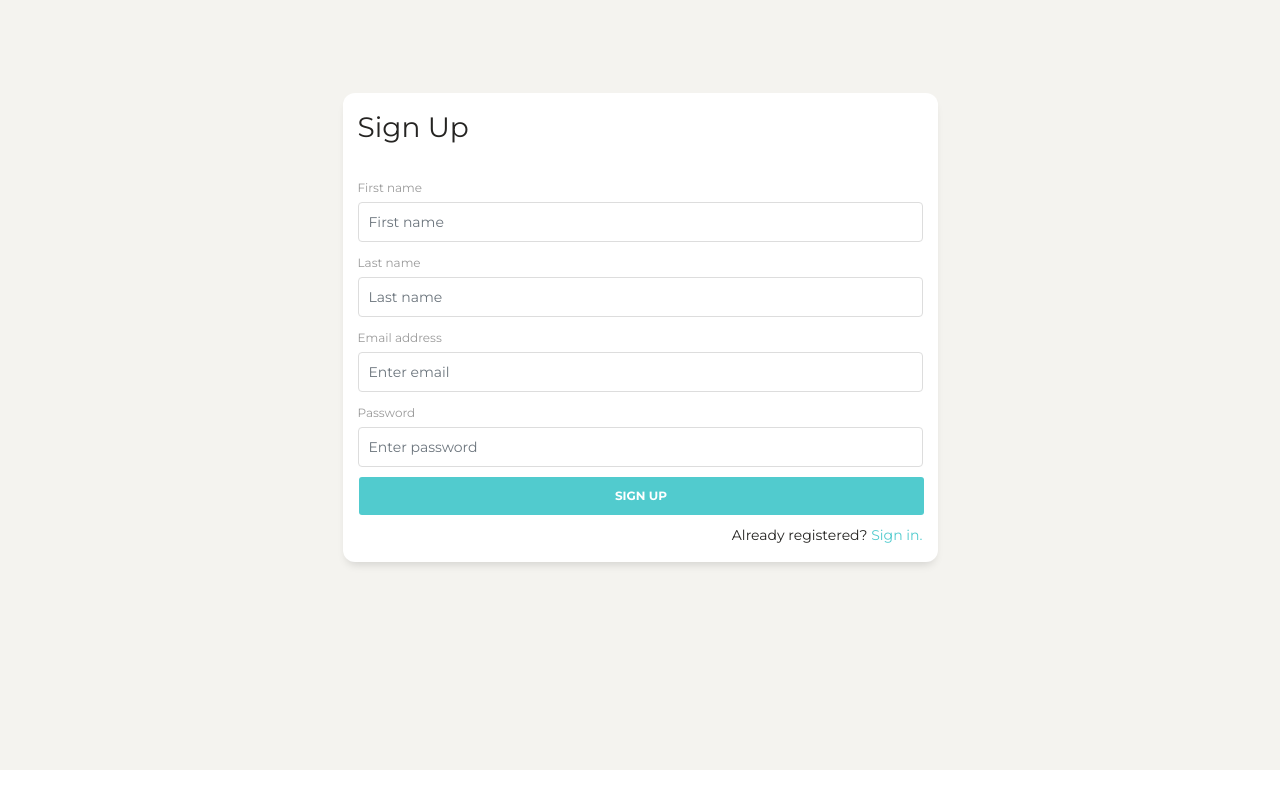
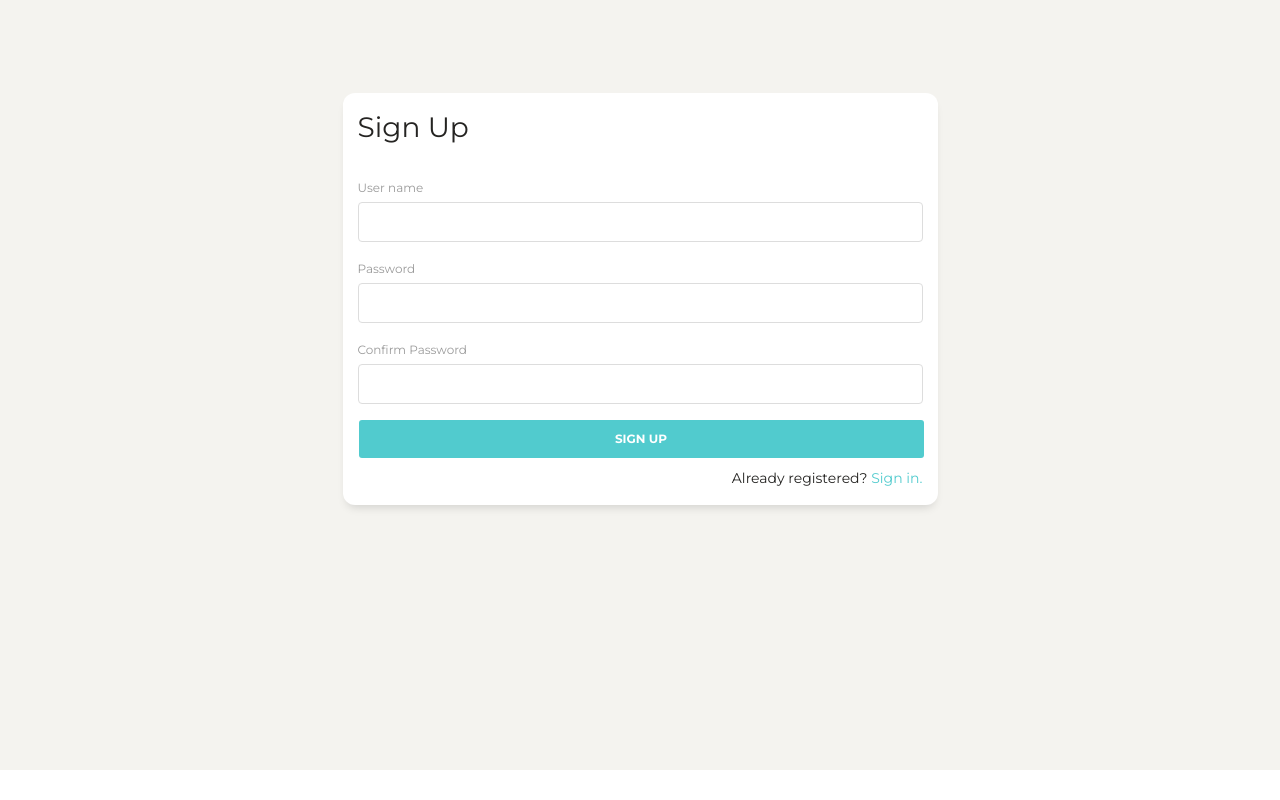
Before and after one commit to jsarja/Stock-Price-Sandbox, a React (Create React App) app in the folder src/client/: page /sign-up in a window 1280 px wide. Built offline with nearby package versions, Linux system fonts and the light colour scheme.

Commit message:
Client Sign Up: Send POST-request to server when form is submited and handle possible errors returned by the server.

```diff
--- /dev/null
+++ b/src/client/src/api/authentication.js
@@ -0,0 +1,29 @@
+const baseURL = 'http://127.0.0.1:8000/api/auth';
+
+export const signIn = async (userData) => {
+    const response = await fetch(`${baseURL}/sign_in`,
+        {
+            method: 'POST',
+            body: JSON.stringify(userData),
+            // headers:{
+            //     'Content-Type': 'application/json',
+            //     'Authorization': googleId
+            // }
+        }
+    );
+    return response;
+}
+
+export const signUp = async (userData) => {
+    const response = await fetch(`${baseURL}/sign_up`,
+        {
+            method: 'POST',
+            body: JSON.stringify(userData),
+            headers:{
+                'Content-Type': 'application/json',
+                //'Authorization': googleId
+            }
+        }
+    );
+    return response;
+}
--- a/src/client/src/views/auth/SignUp.js
+++ b/src/client/src/views/auth/SignUp.js
@@ -1,35 +1,90 @@
 import React, { Component } from "react";
 import { Link } from "react-router-dom";
 
+import { signUp } from '../../api/authentication';
+
 export default class SignUp extends Component {
+    constructor(props) {
+        super(props);
+        this.state = { username: '', password: '', passwordCheck: '',
+            userError: '', passError: '', passCheckErr: '' };
+        this.handleInputChange = this.handleInputChange.bind(this);
+        this.formSubmit = this.formSubmit.bind(this);
+    }
+
+    handleInputChange(event) {
+        this.setState({ [event.target.name]: event.target.value});
+    }
+
+    formSubmit = async (e) => {
+        e.preventDefault();
+        this.setState({userError: '', passError: '', passCheckErr: '' })
+        const {username, password, passwordCheck} = this.state;
+        const result = await signUp({username, password, passwordCheck});
+        const returnData = await result.json();
+        if(result.status == 201) {
+
+        }
+        else {
+            const userError = 'username' in returnData ? returnData['username']  : '';
+            const passError = 'password' in returnData ? returnData['password'] : '';
+            const passCheckErr = 'passwordCheck' in returnData ? returnData['passwordCheck'] : '';
+            this.setState({userError, passError, passCheckErr });
+            console.log(returnData);
+        }
+    }
+
     render() {
         return (
             <div className="row">
                 <div className="col-md-8 offset-md-2 col-lg-6 offset-lg-3">
                     <div className="card-stats card">
                         <div className="card-body">
-                            <form>
+                            <form onSubmit={this.formSubmit}>
                                 <h3>Sign Up</h3>
 
                                 <div className="form-group">
-                                    <label>First name</label>
-                                    <input type="text" className="form-control" placeholder="First name" />
+                                    <label>User name</label>
+                                    <input
+                                        name="username"
+                                        value={this.state.username}
+                                        onChange={this.handleInputChange}
+                                        type="text"
+                                        className="form-control"
+
+                                    />
                                 </div>
-
-                                <div className="form-group">
-                                    <label>Last name</label>
-                                    <input type="text" className="form-control" placeholder="Last name" />
-                                </div>
-
-                                <div className="form-group">
-                                    <label>Email address</label>
-                                    <input type="email" className="form-control" placeholder="Enter email" />
-                                </div>
+                                <p className="text-danger font-weight-bold text-uppercase"
+                                    >{this.state.userError}
+                                </p>
 
                                 <div className="form-group">
                                     <label>Password</label>
-                                    <input type="password" className="form-control" placeholder="Enter password" />
+                                    <input
+                                        name="password"
+                                        value={this.state.password}
+                                        onChange={this.handleInputChange}
+                                        type="password"
+                                        className="form-control"
+                                    />
                                 </div>
+                                <p className="text-danger font-weight-bold text-uppercase">
+                                    {this.state.passError}
+                                </p>
+
+                                <div className="form-group">
+                                    <label>Confirm Password</label>
+                                    <input
+                                        name="passwordCheck"
+                                        value={this.state.passwordCheck}
+                                        onChange={this.handleInputChange}
+                                        type="password"
+                                        className="form-control"
+                                    />
+                                </div>
+                                <p className="text-danger font-weight-bold text-uppercase">
+                                    {this.state.passCheckErr}
+                                </p>
 
                                 <button type="submit" className="btn btn-primary btn-block">Sign Up</button>
                                 <p className="forgot-password text-right">
```
